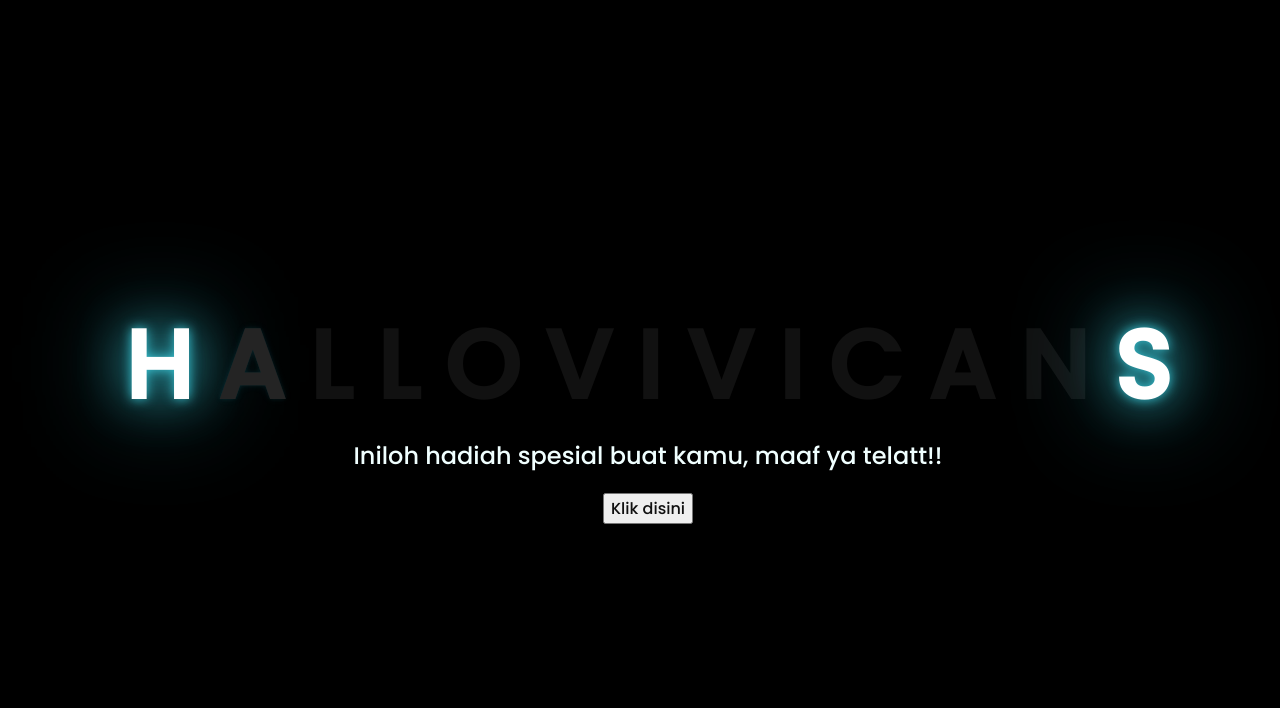
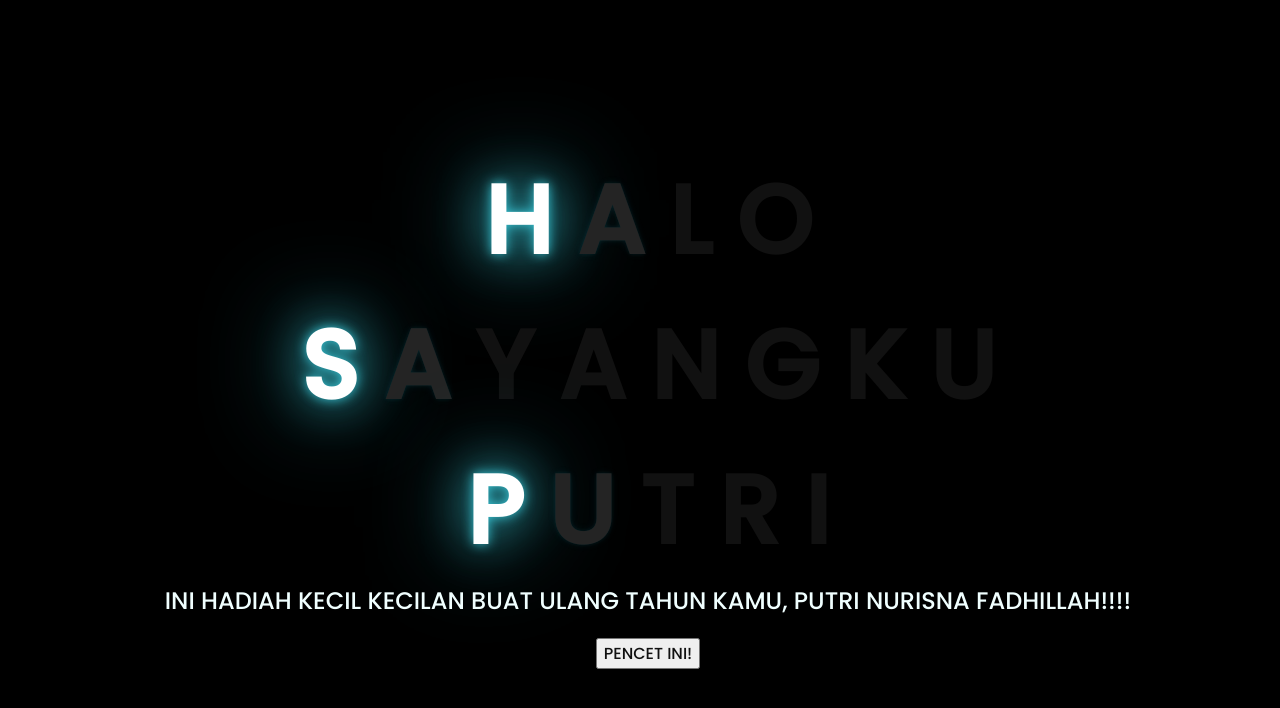
Before and after one commit to mrvelino/adaadaaja, a plain HTML site: page index.html in a window 1280 px wide. Drawn offline with Linux system fonts and the light colour scheme.

Commit message:
Update index.html

```diff
--- a/index.html
+++ b/index.html
@@ -14,23 +14,33 @@
         <span>H</span>
         <span>A</span>
         <span>L</span>
-        <span>L</span>
         <span>O</span>
-        <span>V</span>
-        <span>I</span>
-        <span>V</span>
-        <span>I</span>
-        <span>C</span>
-        <span>A</span>
-        <span>N</span>
-        <span>S</span>
     </div>
+    <div class="greetings">
+        <!-- silahkan menambah kata sesuai keinginan dengan <span>text...</span -->
+            <span>S</span>
+            <span>A</span>
+            <span>Y</span>
+            <span>A</span>
+            <span>N</span>
+            <span>G</span>
+            <span>K</span>
+            <span>U</span>
+    </div>
+    <div class="greetings">
+            <!-- silahkan menambah kata sesuai keinginan dengan <span>text...</span -->
+            <span>P</span>
+            <span>U</span>
+            <span>T</span>
+            <span>R</span>
+            <span>I</span>
+        </div>
     <div class="description">
-        <span>Iniloh hadiah spesial buat kamu, maaf ya telatt!!</span>
+        <span>INI HADIAH KECIL KECILAN BUAT ULANG TAHUN KAMU, PUTRI NURISNA FADHILLAH!!!!</span>
     </div>
     <div class="button">
         <button>
-            <a href="flower.html">Klik disini</a>
+            <a href="flower.html">PENCET INI!</a>
         </button>
 
     </div>
```
